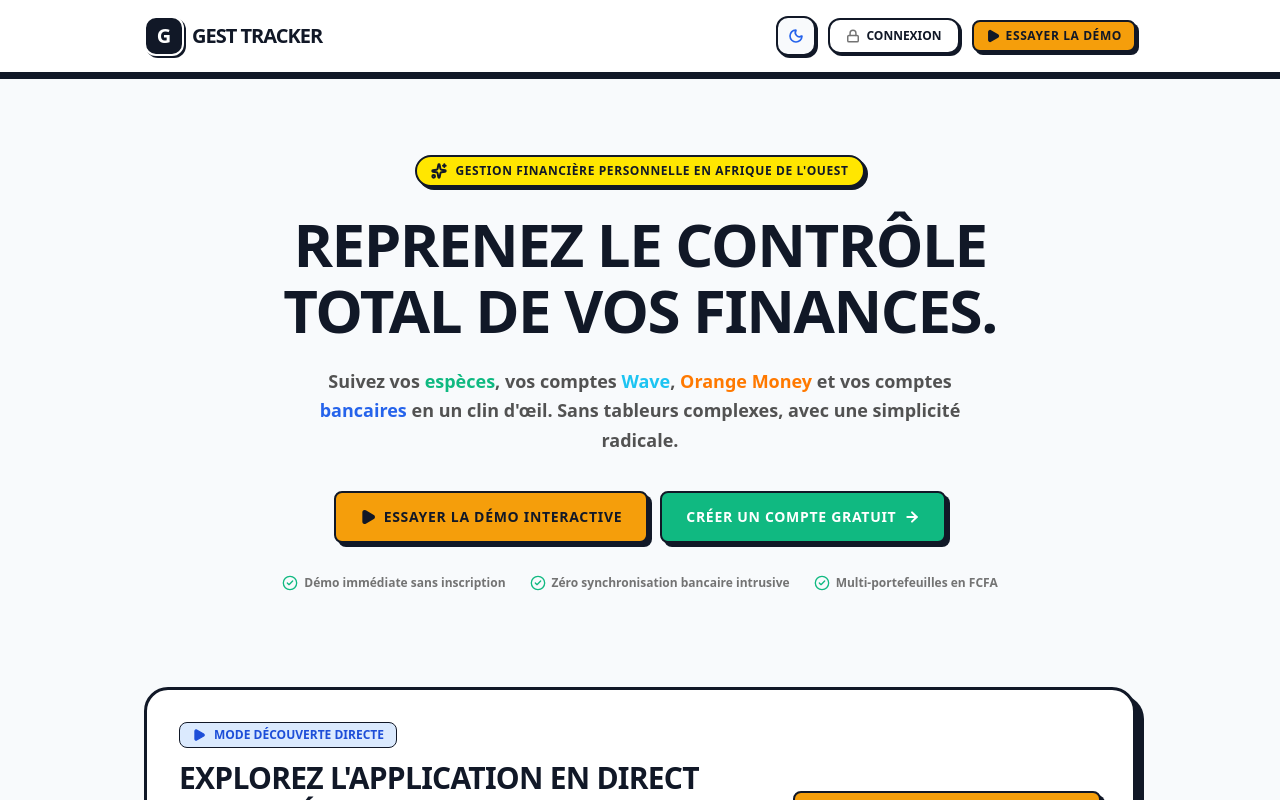
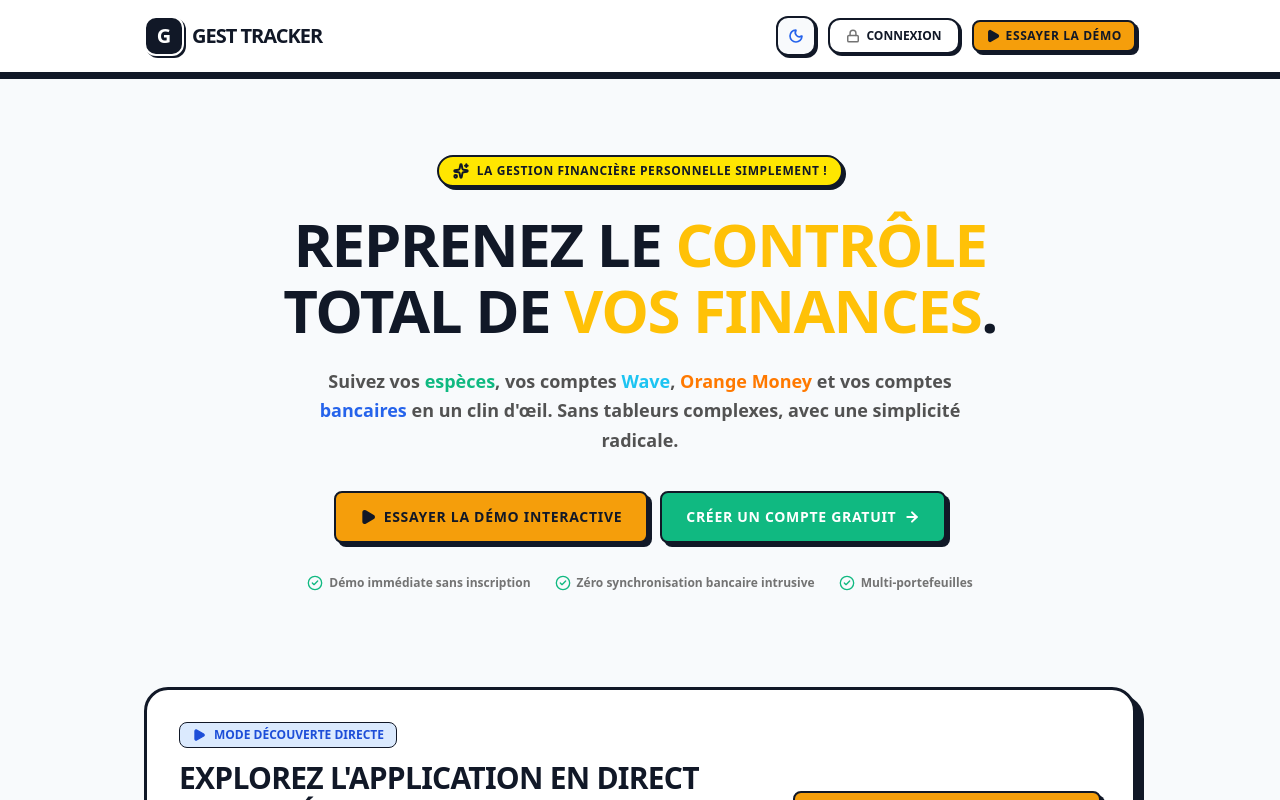
Before and after one commit to Emmnuel430/gest-tracker, a Next.js app: page / in a window 1280 px wide. Shown: the top 800 px of the page. Built offline with nearby package versions, Linux system fonts and the light colour scheme; no server answers.

Commit message:
fix(ui) : remove some shits

```diff
--- a/components/public/PublicLandingView.tsx
+++ b/components/public/PublicLandingView.tsx
@@ -1,7 +1,7 @@
-'use client';
+"use client";
 
-import React from 'react';
-import Link from 'next/link';
+import React from "react";
+import Link from "next/link";
 import {
   Play,
   ArrowRight,
@@ -16,10 +16,10 @@ import {
   Smartphone,
   Banknote,
   CreditCard,
-} from 'lucide-react';
-import { Button } from '@/components/ui/Button';
-import { PublicHeader } from '@/components/public/PublicHeader';
-import { PublicFooter } from '@/components/public/PublicFooter';
+} from "lucide-react";
+import { Button } from "@/components/ui/Button";
+import { PublicHeader } from "@/components/public/PublicHeader";
+import { PublicFooter } from "@/components/public/PublicFooter";
 
 export function PublicLandingView() {
   return (
@@ -33,18 +33,30 @@ export function PublicLandingView() {
         <section className="text-center space-y-6 max-w-3xl mx-auto pt-4">
           {/* Badge Néobrutaliste */}
           <div className="inline-flex items-center gap-2 px-3.5 py-1.5 rounded-full bg-[#FFE600] text-[#111827] border-2 border-[#111827] shadow-[3px_3px_0px_0px_#111827] text-xs font-black uppercase tracking-wider">
-            <Sparkles className="w-4 h-4 stroke-[3]" />
-            <span>Gestion financière personnelle en Afrique de l&apos;Ouest</span>
+            <Sparkles className="w-4 h-4 stroke-3" />
+            <span>La gestion financière personnelle simplement !</span>
           </div>
 
           {/* Titre Principal */}
           <h1 className="text-3xl sm:text-5xl md:text-6xl font-black uppercase tracking-tight text-[#111827] dark:text-[#F8FAFC] leading-[1.1]">
-            Reprenez le contrôle total de vos finances.
+            Reprenez le{" "}
+            <span className="text-[#FFC107] dark:text-[#10B981]">contrôle</span>{" "}
+            total de{" "}
+            <span className="text-[#FFC107] dark:text-[#10B981]">
+              vos finances
+            </span>
+            .
           </h1>
 
           {/* Sous-titre */}
           <p className="text-sm sm:text-lg font-semibold text-neutral-600 dark:text-neutral-300 leading-relaxed max-w-2xl mx-auto">
-            Suivez vos <span className="text-[#10B981] font-bold">espèces</span>, vos comptes <span className="text-[#1DC4F2] font-bold">Wave</span>, <span className="text-[#FF7900] font-bold">Orange Money</span> et vos comptes <span className="text-[#2563EB] font-bold">bancaires</span> en un clin d&apos;œil. Sans tableurs complexes, avec une simplicité radicale.
+            Suivez vos <span className="text-[#10B981] font-bold">espèces</span>
+            , vos comptes <span className="text-[#1DC4F2] font-bold">Wave</span>
+            , <span className="text-[#FF7900] font-bold">Orange Money</span> et
+            vos comptes{" "}
+            <span className="text-[#2563EB] font-bold">bancaires</span> en un
+            clin d&apos;œil. Sans tableurs complexes, avec une simplicité
+            radicale.
           </p>
 
           {/* Double CTA Principal */}
@@ -56,7 +68,7 @@ export function PublicLandingView() {
                 fullWidth
                 className="text-sm uppercase flex items-center justify-center gap-2 shadow-[4px_4px_0px_0px_#111827] dark:shadow-[4px_4px_0px_0px_#000000] px-6 py-3.5"
               >
-                <Play className="w-4 h-4 stroke-[3] fill-current" />
+                <Play className="w-4 h-4 stroke-3 fill-current" />
                 <span>Essayer la démo interactive</span>
               </Button>
             </Link>
@@ -69,7 +81,7 @@ export function PublicLandingView() {
                 className="text-sm uppercase flex items-center justify-center gap-2 shadow-[4px_4px_0px_0px_#111827] dark:shadow-[4px_4px_0px_0px_#000000] px-6 py-3.5 bg-[#10B981] hover:bg-[#059669] text-white"
               >
                 <span>Créer un compte gratuit</span>
-                <ArrowRight className="w-4 h-4 stroke-[3]" />
+                <ArrowRight className="w-4 h-4 stroke-3" />
               </Button>
             </Link>
           </div>
@@ -86,7 +98,7 @@ export function PublicLandingView() {
             </span>
             <span className="flex items-center gap-1.5">
               <CheckCircle2 className="w-4 h-4 text-[#10B981]" />
-              Multi-portefeuilles en FCFA
+              Multi-portefeuilles
             </span>
           </div>
         </section>
@@ -105,7 +117,10 @@ export function PublicLandingView() {
                 Explorez l&apos;application en direct sans créer de compte.
               </h2>
               <p className="text-xs sm:text-sm font-semibold text-neutral-600 dark:text-neutral-300 leading-relaxed">
-                Naviguez dans un tableau de bord fictif, filtrez l&apos;historique par période, consultez la répartition par catégorie et observez le suivi en temps réel de 4 comptes réalistes (Espèces, Wave, Orange Money, Banque).
+                Naviguez dans un tableau de bord fictif, filtrez
+                l&apos;historique par période, consultez la répartition par
+                catégorie et observez le suivi en temps réel de 4 comptes
+                réalistes (Espèces, Wave, Orange Money, Banque).
               </p>
             </div>
 
@@ -118,7 +133,7 @@ export function PublicLandingView() {
                 >
                   <Play className="w-4 h-4 fill-current" />
                   <span>Lancer la démo en 1 clic</span>
-                  <ArrowRight className="w-4 h-4 stroke-[3]" />
+                  <ArrowRight className="w-4 h-4 stroke-3" />
                 </Button>
               </Link>
             </div>
@@ -127,20 +142,36 @@ export function PublicLandingView() {
           {/* Mini-aperçu visuel de données démo */}
           <div className="grid grid-cols-2 sm:grid-cols-4 gap-3 pt-4 border-t-2 border-neutral-100 dark:border-neutral-800">
             <div className="p-3 bg-[#F8FAFC] dark:bg-[#0F172A] border-2 border-[#111827] dark:border-[#334155] rounded-xl">
-              <span className="text-[10px] font-black uppercase text-neutral-500 block">Solde consolidé</span>
-              <span className="text-base sm:text-lg font-black text-[#2563EB] dark:text-[#60A5FA]">650 000 FCFA</span>
+              <span className="text-[10px] font-black uppercase text-neutral-500 block">
+                Solde consolidé
+              </span>
+              <span className="text-base sm:text-lg font-black text-[#2563EB] dark:text-[#60A5FA]">
+                650 000 FCFA
+              </span>
             </div>
             <div className="p-3 bg-[#F8FAFC] dark:bg-[#0F172A] border-2 border-[#111827] dark:border-[#334155] rounded-xl">
-              <span className="text-[10px] font-black uppercase text-neutral-500 block">Wave disponible</span>
-              <span className="text-base sm:text-lg font-black text-[#1DC4F2]">210 000 FCFA</span>
+              <span className="text-[10px] font-black uppercase text-neutral-500 block">
+                Wave disponible
+              </span>
+              <span className="text-base sm:text-lg font-black text-[#1DC4F2]">
+                210 000 FCFA
+              </span>
             </div>
             <div className="p-3 bg-[#F8FAFC] dark:bg-[#0F172A] border-2 border-[#111827] dark:border-[#334155] rounded-xl">
-              <span className="text-[10px] font-black uppercase text-neutral-500 block">Orange Money</span>
-              <span className="text-base sm:text-lg font-black text-[#FF7900]">155 000 FCFA</span>
+              <span className="text-[10px] font-black uppercase text-neutral-500 block">
+                Orange Money
+              </span>
+              <span className="text-base sm:text-lg font-black text-[#FF7900]">
+                155 000 FCFA
+              </span>
             </div>
             <div className="p-3 bg-[#F8FAFC] dark:bg-[#0F172A] border-2 border-[#111827] dark:border-[#334155] rounded-xl">
-              <span className="text-[10px] font-black uppercase text-neutral-500 block">Espèces physiques</span>
-              <span className="text-base sm:text-lg font-black text-[#52B788]">85 000 FCFA</span>
+              <span className="text-[10px] font-black uppercase text-neutral-500 block">
+                Espèces physiques
+              </span>
+              <span className="text-base sm:text-lg font-black text-[#52B788]">
+                85 000 FCFA
+              </span>
             </div>
           </div>
         </section>
@@ -154,7 +185,8 @@ export function PublicLandingView() {
               Conçu pour votre réalité financière
             </h2>
             <p className="text-xs sm:text-sm font-semibold text-neutral-600 dark:text-neutral-400">
-              Des fonctionnalités taillées pour le quotidien, sans jargon ni complexité inutile.
+              Des fonctionnalités taillées pour le quotidien, sans jargon ni
+              complexité inutile.
             </p>
           </div>
 
@@ -168,7 +200,9 @@ export function PublicLandingView() {
                 Trésorerie Multi-Comptes Réelle
               </h3>
               <p className="text-xs sm:text-sm font-medium text-neutral-600 dark:text-neutral-300 leading-relaxed">
-                Suivez simultanément vos espèces en poche, vos soldes Wave et Orange Money, ainsi que vos comptes bancaires. Consultez votre patrimoine net en un coup d&apos;œil.
+                Suivez simultanément vos espèces en poche, vos soldes Wave et
+                Orange Money, ainsi que vos comptes bancaires. Consultez votre
+                patrimoine net en un coup d&apos;œil.
               </p>
               <div className="pt-1 flex items-center gap-2 text-xs font-bold text-neutral-500">
                 <Banknote className="w-4 h-4 text-[#52B788]" />
@@ -187,7 +221,9 @@ export function PublicLandingView() {
                 Trilogie Financière 2+1
               </h3>
               <p className="text-xs sm:text-sm font-medium text-neutral-600 dark:text-neutral-300 leading-relaxed">
-                Saisissez un revenu (Entrant), une dépense (Sortant) ou un virement entre vos comptes en moins de 5 secondes. Les frais de virement sont calculés et enregistrés automatiquement.
+                Saisissez un revenu (Entrant), une dépense (Sortant) ou un
+                virement entre vos comptes en moins de 5 secondes. Les frais de
+                virement sont calculés et enregistrés automatiquement.
               </p>
               <div className="pt-1 text-xs font-bold text-neutral-500">
                 Neutralité mathématique garantie sur les transferts internes.
@@ -203,7 +239,9 @@ export function PublicLandingView() {
                 Catégories & Enveloppes Claires
               </h3>
               <p className="text-xs sm:text-sm font-medium text-neutral-600 dark:text-neutral-300 leading-relaxed">
-                Organisez vos rentrées et vos sorties dans des catégories sur-mesure dotées de codes couleur distinctifs. Définissez vos plafonds budgétaires mensuels.
+                Organisez vos rentrées et vos sorties dans des catégories
+                sur-mesure dotées de codes couleur distinctifs. Définissez vos
+                plafonds budgétaires mensuels.
               </p>
               <div className="pt-1 text-xs font-bold text-neutral-500">
                 Contrôle préventif de surconsommation budgétaire.
@@ -219,7 +257,9 @@ export function PublicLandingView() {
                 Cloisonnement & Confidentialité Totale
               </h3>
               <p className="text-xs sm:text-sm font-medium text-neutral-600 dark:text-neutral-300 leading-relaxed">
-                Vos finances vous appartiennent exclusivement. Chaque donnée est isolée côté base de données PostgreSQL via Row-Level Security. Zéro tracking commercial.
+                Vos finances vous appartiennent exclusivement. Chaque donnée est
+                isolée côté base de données PostgreSQL via Row-Level Security.
+                Zéro tracking commercial.
               </p>
               <div className="pt-1 text-xs font-bold text-neutral-500">
                 Session chiffrée SSL & authentification sécurisée.
@@ -237,7 +277,8 @@ export function PublicLandingView() {
               Prêt à reprendre la main sur votre argent ?
             </h2>
             <p className="text-xs sm:text-sm font-semibold text-neutral-300 leading-relaxed">
-              Commencez par tester la démo interactive sans engagement, ou créez votre compte gratuit en 30 secondes.
+              Commencez par tester la démo interactive sans engagement, ou créez
+              votre compte gratuit en 30 secondes.
             </p>
           </div>
 
@@ -262,7 +303,7 @@ export function PublicLandingView() {
                 className="text-xs sm:text-sm uppercase flex items-center justify-center gap-2 shadow-[4px_4px_0px_0px_#000000] bg-[#10B981] hover:bg-[#059669] text-white"
               >
                 <span>Créer mon compte gratuit</span>
-                <ArrowRight className="w-4 h-4 stroke-[3]" />
+                <ArrowRight className="w-4 h-4 stroke-3" />
               </Button>
             </Link>
           </div>
```
Also changed, not shown: app/login/page.tsx (+29 -25 lines), app/register/page.tsx (+36 -28 lines).
